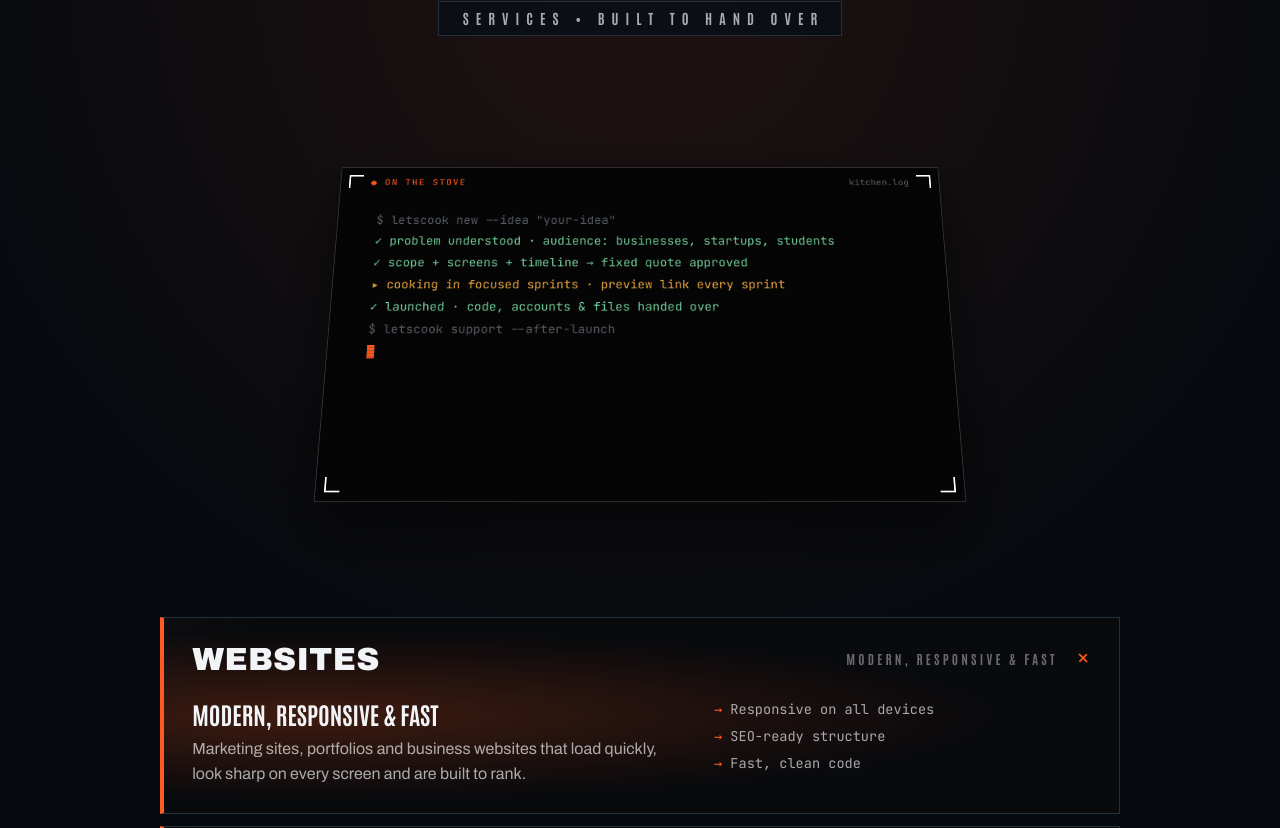
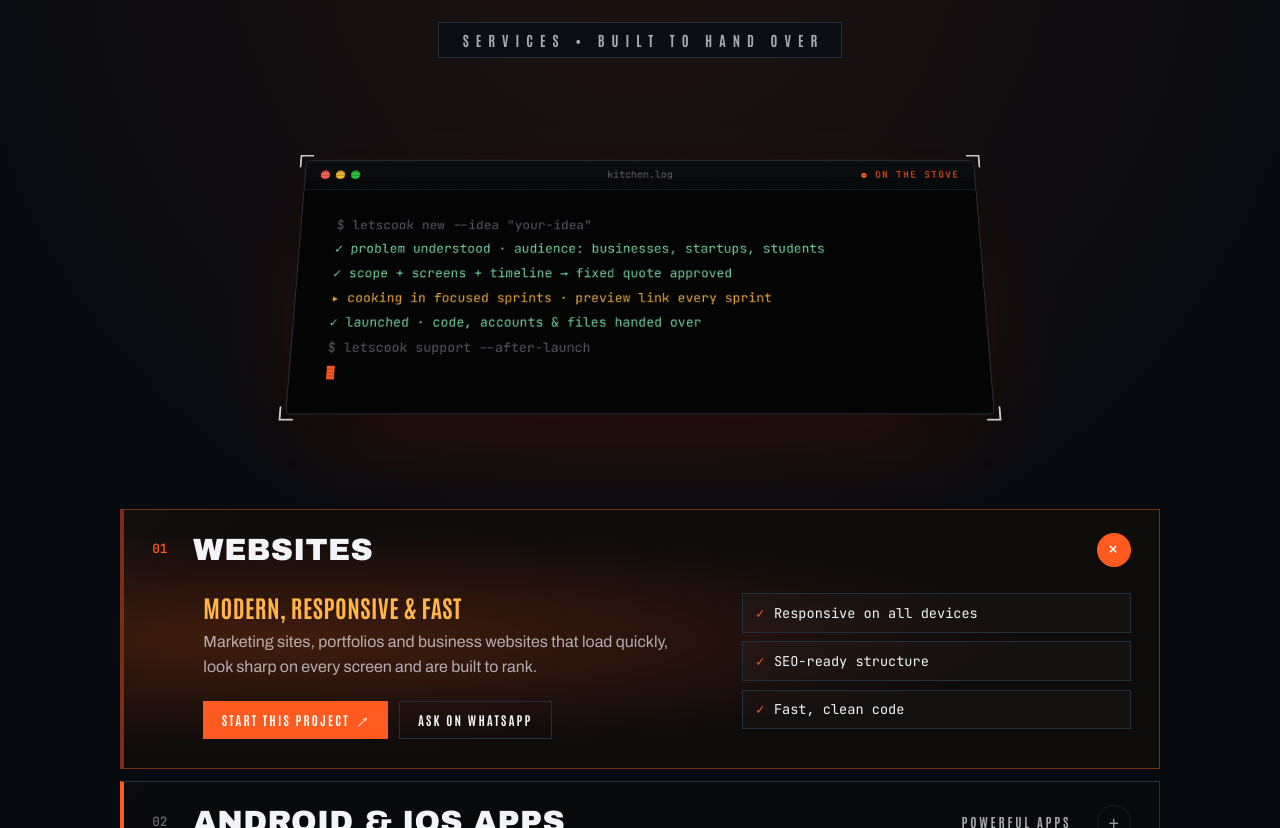
Before and after one commit to logeshk48/Letscook, a Next.js app: page / in a window 1280 px wide. Shown: the part 1192-2020 px from the top of the page. Built offline with nearby package versions, Linux system fonts and the light colour scheme; a web font is replaced by a local one.

Commit message:
Polish What we cook section

```diff
--- a/components/sections/BuildLog.tsx
+++ b/components/sections/BuildLog.tsx
@@ -56,8 +56,18 @@ export default function BuildLog() {
       <i className={`${s.corner} ${s.tr}`} />
       <i className={`${s.corner} ${s.bl}`} />
       <i className={`${s.corner} ${s.br}`} />
-      <span className={s.rec}>● ON THE STOVE</span>
-      <span className={s.monMeta}>kitchen.log</span>
+
+      {/* window bar */}
+      <div className={s.bar}>
+        <span className={s.dots} aria-hidden="true">
+          <i />
+          <i />
+          <i />
+        </span>
+        <span className={s.monMeta}>kitchen.log</span>
+        <span className={s.rec}>● ON THE STOVE</span>
+      </div>
+
       <div ref={ref} className={s.term}>
         {buildLog.map((l, i) =>
           typed[i] ? (
--- a/components/sections/Services.module.css
+++ b/components/sections/Services.module.css
@@ -2,17 +2,42 @@
   position: relative;
   overflow: hidden;
   background: var(--bg-2);
-  padding-block: clamp(5rem, 12vw, 10rem) clamp(4rem, 8vw, 7rem);
+  padding-block: clamp(5rem, 11vw, 9rem) clamp(4rem, 8vw, 7rem);
 }
+/* warm glow behind the title + a soft orange fade where the orange hero ends */
 .cook::before {
   content: "";
   position: absolute;
   inset: 0;
-  background: radial-gradient(circle at 50% 20%, rgba(255, 90, 31, 0.1), transparent 45%);
+  background:
+    linear-gradient(180deg, rgba(255, 90, 31, 0.16), transparent 140px),
+    radial-gradient(circle at 50% 18%, rgba(255, 90, 31, 0.1), transparent 45%);
   pointer-events: none;
 }
+.cook::after {
+  content: "";
+  position: absolute;
+  top: 0;
+  left: 0;
+  right: 0;
+  height: 2px;
+  background: linear-gradient(90deg, transparent, var(--flame) 30%, var(--flame-2) 70%, transparent);
+  opacity: 0.8;
+}
 
+/* ---------- heading ---------- */
 .head { position: relative; display: grid; justify-items: center; text-align: center; }
+.label {
+  display: inline-flex;
+  align-items: center;
+  gap: 0.6rem;
+  margin-bottom: 1.4rem;
+  font: 500 0.74rem/1 var(--f-mono);
+  letter-spacing: 0.2em;
+  text-transform: uppercase;
+  color: var(--fg-2);
+}
+.labelDot { width: 7px; height: 7px; border-radius: 50%; background: var(--flame); box-shadow: 0 0 12px var(--flame); }
 .title { font: 900 clamp(2.6rem, 9vw, 9.5rem)/0.9 var(--f-display); letter-spacing: -0.01em; }
 .sub {
   margin-top: 1.4rem;
@@ -27,43 +52,50 @@
 /* ---------- build-log monitor ---------- */
 .monitor {
   position: relative;
-  width: min(100%, 760px);
-  margin: clamp(3rem, 6vw, 5rem) auto 0;
-  aspect-ratio: 16 / 9;
+  width: min(100%, 800px);
+  margin: clamp(3rem, 6vw, 4.5rem) auto 0;
   background: #050506;
-  border: 1px solid #333;
-  box-shadow: 0 30px 80px rgba(0, 0, 0, 0.6);
-  font: 400 clamp(0.72rem, 1.3vw, 0.95rem)/1.9 var(--f-mono);
+  border: 1px solid #2a2f36;
+  border-radius: 6px;
+  box-shadow: 0 30px 80px rgba(0, 0, 0, 0.6), 0 0 0 1px rgba(255, 255, 255, 0.02), 0 40px 120px -40px rgba(255, 90, 31, 0.35);
+  font: 400 clamp(0.74rem, 1.25vw, 0.95rem)/1.95 var(--f-mono);
   color: #cfd3d9;
-  padding: clamp(2.2rem, 5vw, 3.6rem) clamp(1.2rem, 4vw, 3rem) 1.2rem;
-  overflow: hidden;
+  overflow: visible; /* corner brackets sit just outside the frame */
 }
 .monitor::after {
   content: "";
   position: absolute;
   inset: 0;
+  border-radius: inherit;
   background: repeating-linear-gradient(0deg, transparent 0 2px, rgba(0, 0, 0, 0.18) 2px 4px);
   pointer-events: none;
 }
-.corner { position: absolute; width: 18px; height: 18px; border: 2px solid #fff; z-index: 2; transition: all 0.4s var(--ease); }
-.tl { top: 10px; left: 10px; border-right: 0; border-bottom: 0; }
-.tr { top: 10px; right: 10px; border-left: 0; border-bottom: 0; }
-.bl { bottom: 10px; left: 10px; border-right: 0; border-top: 0; }
-.br { bottom: 10px; right: 10px; border-left: 0; border-top: 0; }
-.monitor:hover .tl { top: 4px; left: 4px; }
-.monitor:hover .tr { top: 4px; right: 4px; }
-.monitor:hover .bl { bottom: 4px; left: 4px; }
-.monitor:hover .br { bottom: 4px; right: 4px; }
+.bar {
+  position: relative;
+  display: grid;
+  grid-template-columns: 1fr auto 1fr;
+  align-items: center;
+  padding: 0.75rem 1.1rem;
+  border-bottom: 1px solid #1c2026;
+  background: linear-gradient(180deg, #0d0f12, #08090b);
+}
+.dots { display: flex; gap: 7px; }
+.dots i { width: 11px; height: 11px; border-radius: 50%; background: #2a2f36; }
+.dots i:first-child { background: #ff5f57; }
+.dots i:nth-child(2) { background: #febc2e; }
+.dots i:nth-child(3) { background: #28c840; }
+.monMeta { color: var(--fg-3); font: 400 0.74rem/1 var(--f-mono); }
 .rec {
-  position: absolute;
-  top: 14px;
-  left: 38px;
+  justify-self: end;
   color: var(--flame);
-  font: 500 0.72rem/1 var(--f-mono);
+  font: 500 0.7rem/1 var(--f-mono);
   letter-spacing: 0.15em;
   animation: blink 1.6s infinite;
 }
-.monMeta { position: absolute; top: 14px; right: 38px; color: var(--fg-3); font: 400 0.72rem/1 var(--f-mono); }
+.term {
+  min-height: 15.5em; /* fits all lines, no big empty box */
+  padding: clamp(1.2rem, 3vw, 1.8rem) clamp(1.2rem, 4vw, 2.6rem) clamp(1.4rem, 3vw, 2rem);
+}
 .term p { white-space: pre-wrap; overflow-wrap: anywhere; }
 .ok { color: #7ee2a8; }
 .acc { color: var(--flame-2); }
@@ -76,9 +108,19 @@
   vertical-align: -0.18em;
   animation: blink 0.8s steps(1) infinite;
 }
+.corner { position: absolute; width: 16px; height: 16px; border: 2px solid rgba(255, 255, 255, 0.8); z-index: 2; transition: all 0.4s var(--ease); }
+.tl { top: -8px; left: -8px; border-right: 0; border-bottom: 0; }
+.tr { top: -8px; right: -8px; border-left: 0; border-bottom: 0; }
+.bl { bottom: -8px; left: -8px; border-right: 0; border-top: 0; }
+.br { bottom: -8px; right: -8px; border-left: 0; border-top: 0; }
+.monitor > .bar { border-radius: 6px 6px 0 0; }
+.monitor:hover .tl { top: -13px; left: -13px; }
+.monitor:hover .tr { top: -13px; right: -13px; }
+.monitor:hover .bl { bottom: -13px; left: -13px; }
+.monitor:hover .br { bottom: -13px; right: -13px; }
 
 /* ---------- service rows ---------- */
-.list { width: min(100%, 960px); margin: clamp(3rem, 6vw, 5rem) auto 0; display: grid; gap: 12px; }
+.list { width: min(100%, 1040px); margin: clamp(3rem, 6vw, 4.5rem) auto 0; display: grid; gap: 12px; }
 .svc {
   position: relative;
   border: 1px solid var(--line);
@@ -86,7 +128,10 @@
   background: rgba(10, 11, 12, 0.7);
   overflow: hidden;
   isolation: isolate;
+  transition: border-color 0.35s, background 0.35s;
 }
+.svc:hover { border-color: #33414f; border-left-color: var(--flame); }
+.open { border-color: rgba(255, 90, 31, 0.45); background: rgba(16, 12, 11, 0.85); }
 /* light streak sweeping across on hover */
 .svc::after {
   content: "";
@@ -95,7 +140,7 @@
   left: -100%;
   width: 100%;
   height: 100%;
-  background: linear-gradient(90deg, transparent, rgba(255, 255, 255, 0.09), transparent);
+  background: linear-gradient(90deg, transparent, rgba(255, 255, 255, 0.07), transparent);
   transform: skew(-45deg);
   transition: left 0.7s var(--ease);
   pointer-events: none;
@@ -117,17 +162,43 @@
   width: 100%;
   cursor: pointer;
   display: grid;
-  grid-template-columns: minmax(0, 1fr) auto auto;
+  grid-template-columns: auto minmax(0, 1fr) auto auto;
   align-items: center;
-  gap: 1.2rem;
-  padding: clamp(1rem, 1.8vw, 1.5rem) clamp(1rem, 2.2vw, 2rem);
+  gap: clamp(0.8rem, 2vw, 1.6rem);
+  padding: clamp(1rem, 1.8vw, 1.45rem) clamp(1rem, 2.2vw, 2rem);
 }
 .row:focus-visible { outline: 2px solid var(--flame); outline-offset: -4px; }
-.name { font: 900 clamp(1.05rem, 2.5vw, 2.2rem)/1.1 var(--f-display); letter-spacing: 0.01em; min-width: 0; }
-.tag { font: 700 0.8rem/1 var(--f-cond); letter-spacing: 0.25em; color: var(--fg-3); text-transform: uppercase; }
-.icon { font-size: 1.4rem; opacity: 0.4; transition: transform 0.5s var(--ease), opacity 0.3s; }
-.svc:hover .icon { opacity: 1; }
-.open .icon { transform: rotate(135deg); opacity: 1; color: var(--flame); }
+.num { font: 500 0.8rem/1 var(--f-mono); color: var(--fg-3); transition: color 0.3s; }
+.svc:hover .num, .open .num { color: var(--flame); }
+.name {
+  font: 900 clamp(1.05rem, 2.4vw, 2.1rem)/1.1 var(--f-display);
+  letter-spacing: 0.01em;
+  min-width: 0;
+  transition: translate 0.45s var(--ease);
+}
+.svc:hover .name { translate: 6px 0; }
+.tag {
+  font: 700 0.8rem/1 var(--f-cond);
+  letter-spacing: 0.22em;
+  color: var(--fg-2);
+  text-transform: uppercase;
+  transition: opacity 0.3s;
+}
+.open .tag { opacity: 0; } /* the open panel shows it as its heading */
+.icon {
+  display: grid;
+  place-items: center;
+  width: 34px;
+  height: 34px;
+  border: 1px solid var(--line);
+  border-radius: 50%;
+  font-size: 1.15rem;
+  line-height: 1;
+  opacity: 0.6;
+  transition: transform 0.5s var(--ease), opacity 0.3s, background 0.3s, border-color 0.3s, color 0.3s;
+}
+.svc:hover .icon { opacity: 1; border-color: #4a5868; }
+.open .icon { transform: rotate(135deg); opacity: 1; color: #fff; background: var(--flame); border-color: var(--flame); }
 
 .body { display: grid; grid-template-rows: 0fr; transition: grid-template-rows 0.6s var(--ease); }
 .open .body { grid-template-rows: 1fr; }
@@ -136,16 +207,46 @@
   display: grid;
   grid-template-columns: minmax(0, 1.3fr) minmax(0, 1fr);
   gap: 2rem;
-  padding: 0 clamp(1rem, 2.2vw, 2rem) 1.6rem;
+  padding: 0.2rem clamp(1rem, 2.2vw, 2rem) 1.8rem calc(clamp(1rem, 2.2vw, 2rem) + 1.6rem + clamp(0.8rem, 2vw, 1.6rem));
 }
-.bodyIn h3 { font: 700 1.5rem/1.15 var(--f-cond); text-transform: uppercase; margin-bottom: 0.5rem; }
+.bodyIn h3 { font: 700 1.5rem/1.15 var(--f-cond); text-transform: uppercase; color: var(--flame-2); margin-bottom: 0.5rem; letter-spacing: 0.02em; }
 .bodyIn p { color: var(--fg-2); max-width: 52ch; }
-.bodyIn ul { list-style: none; margin: 0; padding: 0; display: grid; gap: 0.5rem; font: 400 0.85rem/1.4 var(--f-mono); color: var(--fg-2); align-content: start; }
-.bodyIn li::before { content: "→ "; color: var(--flame); }
+.bodyIn ul { list-style: none; margin: 0; padding: 0; display: grid; gap: 0.55rem; align-content: start; }
+.bodyIn li {
+  display: flex;
+  align-items: center;
+  gap: 0.6rem;
+  padding: 0.6rem 0.85rem;
+  border: 1px solid var(--line);
+  background: rgba(255, 255, 255, 0.02);
+  font: 400 0.85rem/1.35 var(--f-mono);
+  color: var(--fg);
+}
+.bodyIn li::before { content: "✓"; color: var(--flame); font-weight: 700; }
+
+.ctas { display: flex; flex-wrap: wrap; gap: 0.7rem; margin-top: 1.3rem; }
+.cta, .ctaGhost {
+  display: inline-flex;
+  align-items: center;
+  gap: 0.5rem;
+  padding: 0.75rem 1.15rem;
+  font: 700 0.78rem/1 var(--f-cond);
+  letter-spacing: 0.18em;
+  text-transform: uppercase;
+  text-decoration: none;
+  transition: background 0.3s, color 0.3s, border-color 0.3s;
+}
+.cta { background: var(--flame); color: #fff; }
+.cta:hover { background: #fff; color: var(--ink); }
+.ctaGhost { border: 1px solid var(--line); color: var(--fg); }
+.ctaGhost:hover { border-color: var(--wa); color: var(--wa); }
 
 @media (max-width: 900px) {
-  .bodyIn { grid-template-columns: 1fr; gap: 1rem; }
+  .bodyIn { grid-template-columns: 1fr; gap: 1.2rem; padding-left: clamp(1rem, 2.2vw, 2rem); }
 }
 @media (max-width: 560px) {
   .tag { display: none; }
+  .row { grid-template-columns: auto minmax(0, 1fr) auto; }
+  .monMeta { display: none; }
+  .bar { grid-template-columns: 1fr auto; }
 }
--- a/components/sections/Services.tsx
+++ b/components/sections/Services.tsx
@@ -3,17 +3,26 @@
 import { useRef, useState } from "react";
 import { gsap, useGSAP, ScrollTrigger, prefersReducedMotion } from "@/lib/gsap";
 import { scramble } from "@/lib/effects";
-import { services } from "@/content/site";
+import { useApp } from "@/components/providers/AppProvider";
+import { services, whatsappLink } from "@/content/site";
 import BuildLog from "./BuildLog";
 import s from "./Services.module.css";
 
 export default function Services() {
   const root = useRef<HTMLElement>(null);
   const [open, setOpen] = useState<number | null>(0);
+  const { scrollTo } = useApp();
 
   useGSAP(
     () => {
       if (prefersReducedMotion()) return;
+      gsap.from("[data-label]", {
+        y: 14,
+        opacity: 0,
+        duration: 0.8,
+        ease: "power3.out",
+        scrollTrigger: { trigger: "[data-title]", start: "top 88%", once: true },
+      });
       gsap.from("[data-title] .line > span", {
         yPercent: 110,
         duration: 1.1,
@@ -30,8 +39,8 @@ export default function Services() {
       });
       gsap.fromTo(
         "[data-monitor]",
-        { scale: 0.82, rotateX: 18, transformPerspective: 1200 },
-        { scale: 1, rotateX: 0, ease: "none", scrollTrigger: { trigger: "[data-monitor]", start: "top bottom", end: "center 55%", scrub: true } }
+        { scale: 0.86, rotateX: 16, transformPerspective: 1200 },
+        { scale: 1, rotateX: 0, ease: "none", scrollTrigger: { trigger: "[data-monitor]", start: "top bottom", end: "center 60%", scrub: true } }
       );
       gsap.from("[data-svc]", {
         x: -60,
@@ -57,14 +66,19 @@ export default function Services() {
     setTimeout(() => ScrollTrigger.refresh(), 650); // heights changed
   };
 
+  const goContact = (e: React.MouseEvent) => {
+    e.preventDefault();
+    scrollTo("contact");
+  };
+
   return (
-    <section
-      ref={root}
-      id="services"
-      className={s.cook}
-    >
+    <section ref={root} id="services" className={s.cook}>
       <div className="wrap">
         <header className={s.head}>
+          <p className={s.label} data-label>
+            <span className={s.labelDot} aria-hidden="true" />
+            02 / Services
+          </p>
           <h2 className={s.title} data-title>
             <span className="line">
               <span className="chrome">WHAT WE</span>
@@ -93,6 +107,7 @@ export default function Services() {
                   onMouseEnter={(e) => scramble(e.currentTarget.querySelector("[data-scramble]"))}
                   onClick={(e) => toggle(i, e.currentTarget.querySelector("[data-scramble]"))}
                 >
+                  <span className={s.num}>{String(i + 1).padStart(2, "0")}</span>
                   <span className={s.name} data-scramble data-text={svc.name.toUpperCase()}>
                     {svc.name.toUpperCase()}
                   </span>
@@ -107,6 +122,20 @@ export default function Services() {
                       <div>
                         <h3>{svc.tag}</h3>
                         <p>{svc.text}</p>
+                        <div className={s.ctas}>
+                          <a href="#contact" className={s.cta} onClick={goContact} tabIndex={isOpen ? 0 : -1}>
+                            Start this project <span aria-hidden="true">↗</span>
+                          </a>
+                          <a
+                            href={whatsappLink(`Hi Let's cook! I'm interested in ${svc.name}. Can we talk?`)}
+                            className={s.ctaGhost}
+                            target="_blank"
+                            rel="noopener noreferrer"
+                            tabIndex={isOpen ? 0 : -1}
+                          >
+                            Ask on WhatsApp
+                          </a>
+                        </div>
                       </div>
                       <ul>
                         {svc.points.map((p) => (
```
